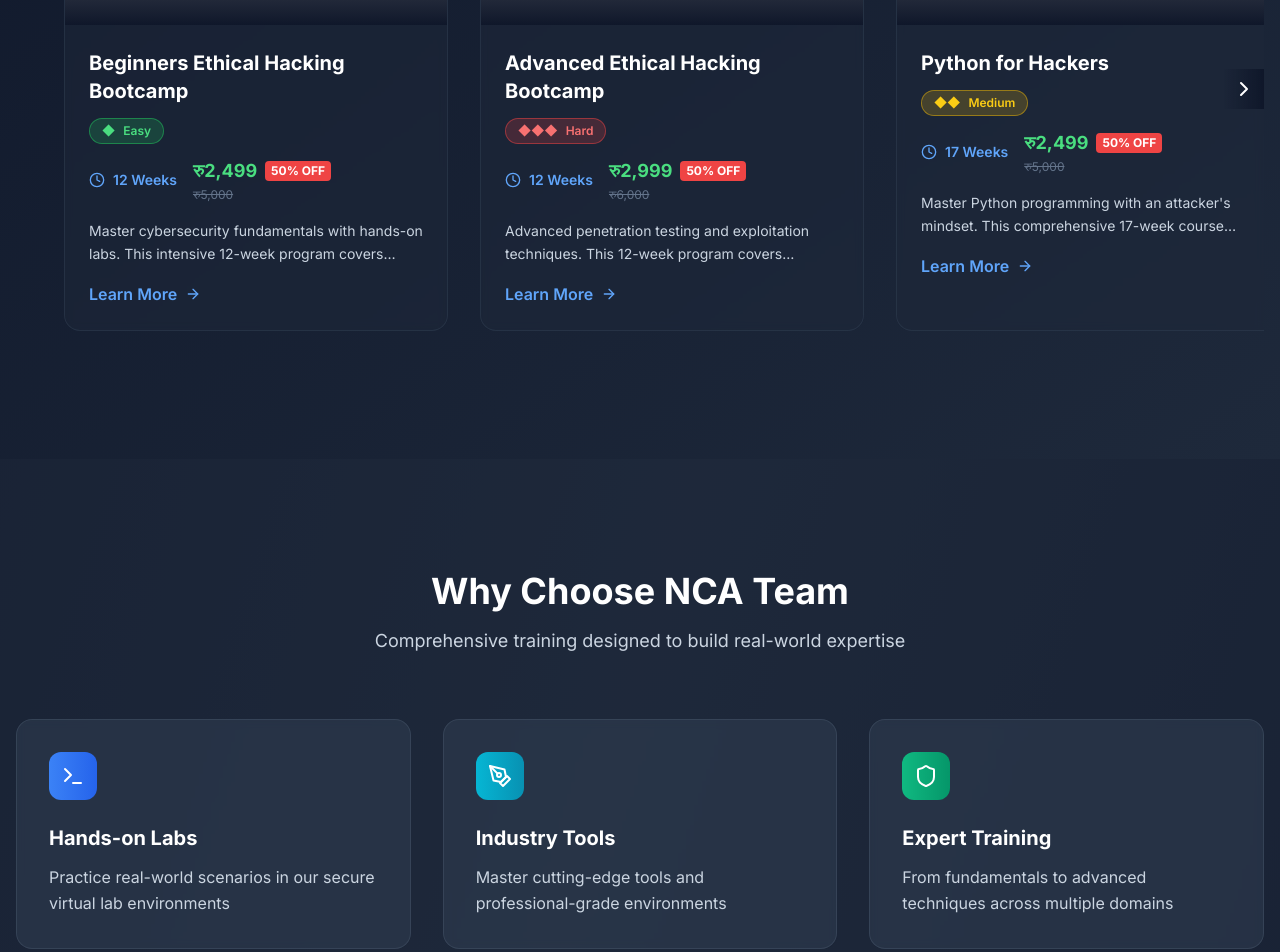
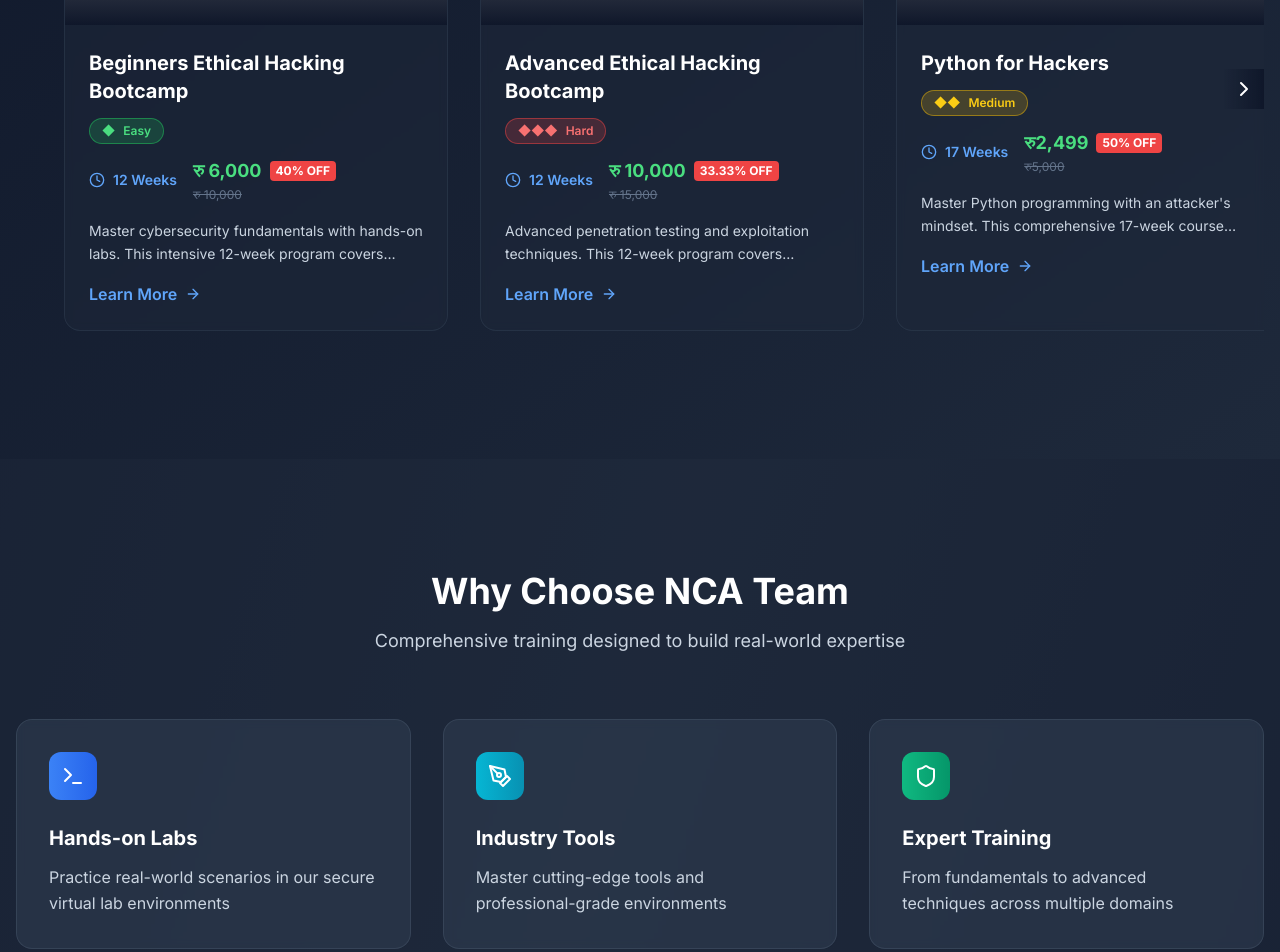
Before and after one commit to NCA-Nepal/Bootcamp-Website, a React (Vite) app: page / in a window 1280 px wide. Shown: the part 1355-2307 px from the top of the page. Built offline with nearby package versions, Linux system fonts and the light colour scheme; grey boxes are pictures that could not be loaded.

Commit message:
Update course pricing and discount details

```diff
--- a/src/data/courses.ts
+++ b/src/data/courses.ts
@@ -29,9 +29,9 @@ export const courses: Course[] = [
     id: 'ethical-hacking-beginners',
     title: "Beginners Ethical Hacking Bootcamp",
     duration: "12 Weeks",
-    cost: "रु2,499",
-    originalPrice: "रु5,000",
-    discountPercentage: 50,
+    cost: "रु 6,000",
+    originalPrice: "रु 10,000",
+    discountPercentage: 40,
     description: "Master cybersecurity fundamentals with hands-on labs. This intensive 12-week program covers Linux, networking, cryptography basics, and introduction to penetration testing. Perfect for anyone aspiring to start a career in ethical hacking and cybersecurity.",
     image: "https://images.unsplash.com/photo-1504639725590-34d0984388bd?q=80&w=1374&auto=format&fit=crop&ixlib=rb-4.1.0&ixid=M3wxMjA3fDB8MHxwaG90by1wYWdlfHx8fGVufDB8fHx8fA%3D%3D",
     icon: Shield,
@@ -57,9 +57,9 @@ export const courses: Course[] = [
     id: 'ethical-hacking-advanced',
     title: "Advanced Ethical Hacking Bootcamp",
     duration: "12 Weeks",
-    cost: "रु2,999",
-    originalPrice: "रु6,000",
-    discountPercentage: 50,
+    cost: "रु 10,000",
+    originalPrice: "रु 15,000",
+    discountPercentage: 33.33,
     description: "Advanced penetration testing and exploitation techniques. This 12-week program covers advanced web hacking, vulnerability research, exploitation, lateral movement, privilege escalation, and professional reporting. This course is only for those who have completed the Beginners bootcamp.",
     image: "https://cdn.publicsectornetwork.com/insight/feature_images/Untitled_design_5_0757f4.png.1920x1080_q85_autocrop_crop-smart.png",
     icon: Shield,
```
